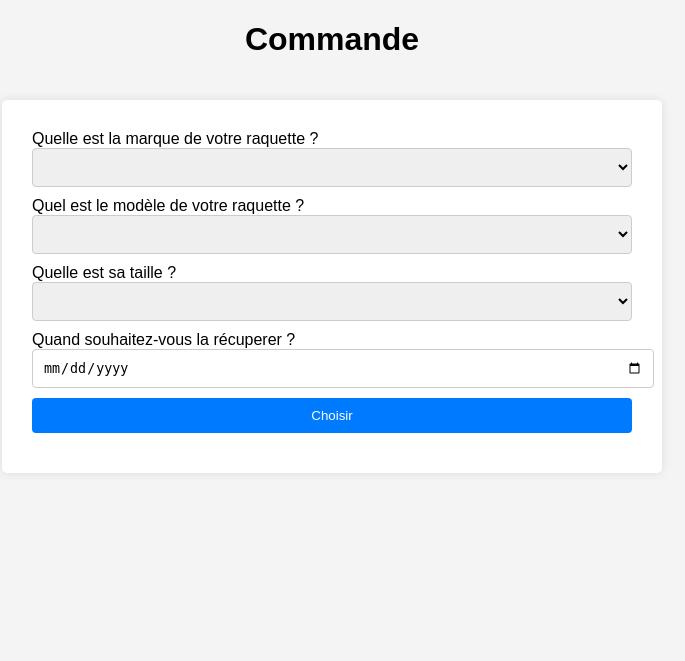
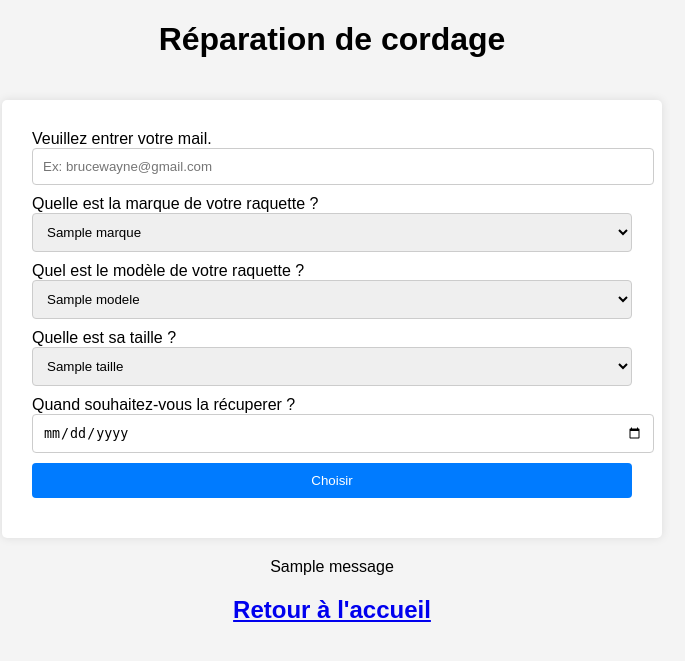
Before and after one commit to DamienBataillardGOATT/goatt-tools, a Flask app: template templates/index.html in a window 1280 px wide. Shown: the top 661 px of the page, without its empty margins (308-993 px from the left). Run offline with Flask 3, Linux system fonts and the light colour scheme; the template is opened without the code that fills it: most values are stand-ins (such as "Sample title", 1, 10 or a date in 2020); one stand-in notice (Sample message) is shown; lists and menus that the app fills with data are empty.

Commit message:
10th commit

```diff
--- a/app.py
+++ b/app.py
@@ -14,21 +14,19 @@ BASE_ID_LEADS = os.getenv('AIRTABLE_BASE_ID_LEADS')
 BASE_ID_PRODUCTS = os.getenv('AIRTABLE_BASE_ID_PRODUCTS')
 API_KEY_PRODUCTS = os.getenv('AIRTABLE_API_KEY_PRODUCTS')
 CLIENT_TABLE = 'Leads'
-PRODUCTS_TABLE = 'Products'
+PRODUCTS_TABLE = 'Cordages'
 
 airtable_clients = Airtable(BASE_ID_LEADS ,CLIENT_TABLE, API_KEY_LEADS)
 airtable_cordages = Airtable(BASE_ID_PRODUCTS,PRODUCTS_TABLE, API_KEY_PRODUCTS)
 
+
 @app.route('/')
-def index():
-    return render_template('index.html')
-
-@app.route('/reparation')
 def reparation():
 
     # Extraire les données de la base de données
     cordages_raw = airtable_cordages.get_all()
 
+    print(cordages_raw)
     # Extraire les valeurs uniques
     unique_marques = set(cordage['fields'].get('Marque', '') for cordage in cordages_raw)
     unique_modeles = set(cordage['fields'].get('Modèle', '') for cordage in cordages_raw)
--- a/templates/index.html
+++ b/templates/index.html
@@ -2,29 +2,38 @@
 <html>
 <head>
     <link rel="stylesheet" href="/static/styles.css">
-    <title>Commande</title>
+    <title>Tennis Cordage</title>
 </head>
 <body>
-    <h1>Commande</h1>
+    <h1>Réparation de cordage </h1>
 
     <form action="/choose_cordage" method="post">
 
-        <!--<label for="email">Veuillez entrer votre mail.</label>
-        <input type="email" id="email" name="email" placeholder="Ex: andréngn@gmail.com" required>-->
+        <label for="email">Veuillez entrer votre mail.</label>
+        <input type="email" id="email" name="email" placeholder="Ex: brucewayne@gmail.com" required>
 
         <!-- Choix du cordage -->
         <label for="cordage_id">Quelle est la marque de votre raquette ?</label>
-        <select id="cordage_id" name="cordage_id" onchange="">
+        <select id="cordage_id" name="cordage_id" onchange="updateModeles()">
+            {% for marque in marques %}
+                <option value="{{ marque }}">{{ marque }}</option>
+            {% endfor %}
         </select>
 
         <!-- Choix du modèle -->
         <label for="modele_id">Quel est le modèle de votre raquette ?</label>
-        <select id="modele_id" name="modele_id" onchange="">
+        <select id="modele_id" name="modele_id" onchange="updateTailles();">
+            {% for modele in modeles %}
+                <option value="{{ modele }}">{{modele }}</option>
+            {% endfor %}
         </select>
 
         <!-- Choix de la taille -->
         <label for="taille_id">Quelle est sa taille ?</label>
         <select id="taille_id" name="taille_id">
+            {% for taille in tailles %}
+                <option value="{{ taille }}">{{ taille }}</option>
+            {% endfor %}
         </select>
 
         <!-- Date de récupération -->
@@ -33,5 +42,15 @@
 
         <input type="submit" value="Choisir">
     </form>
+    {% with messages = get_flashed_messages(with_categories=true) %}
+        {% if messages %}
+            {% for category, message in messages %}
+                <div class="alert alert-{{ category }}">
+                    {{ message }}
+                </div>
+            {% endfor %}
+        {% endif %}
+    {% endwith %}
+    <a href="/"><h2>Retour à l'accueil</h2></a>
 </body>
 </html>
```
